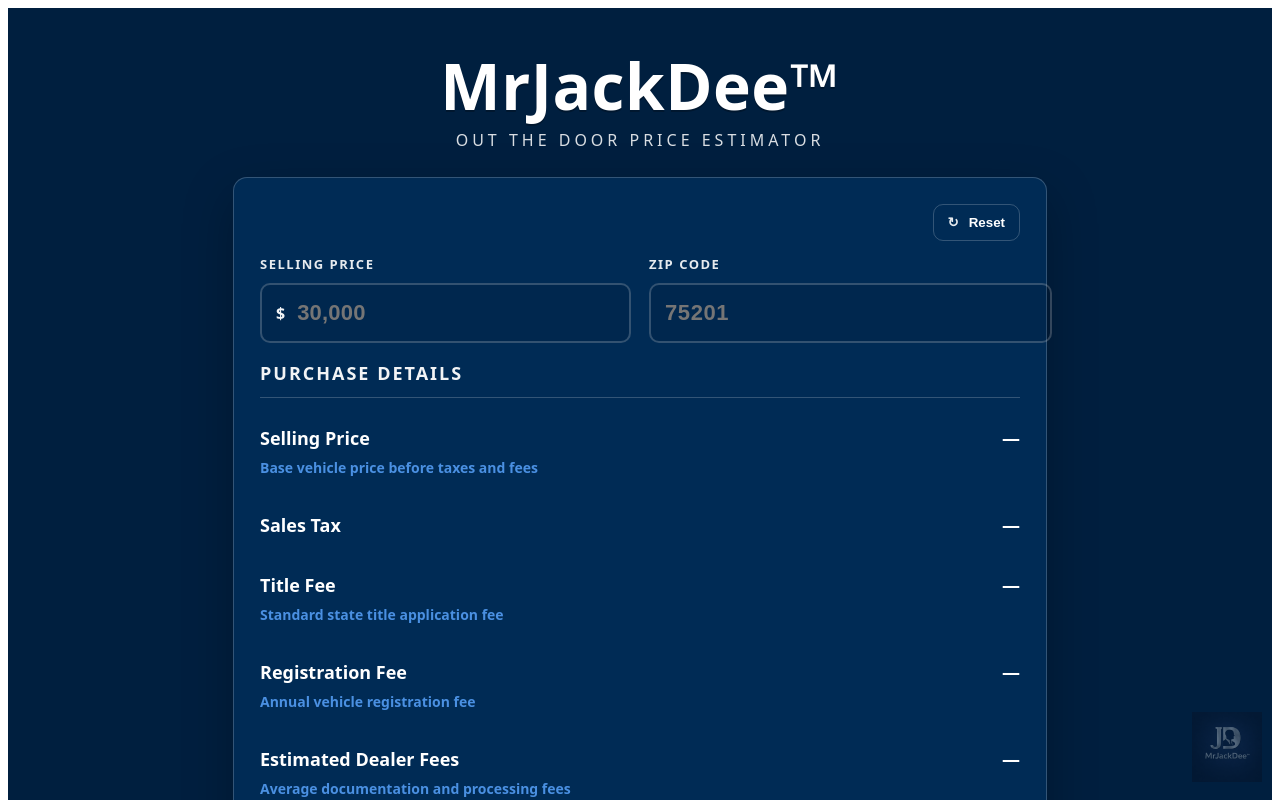
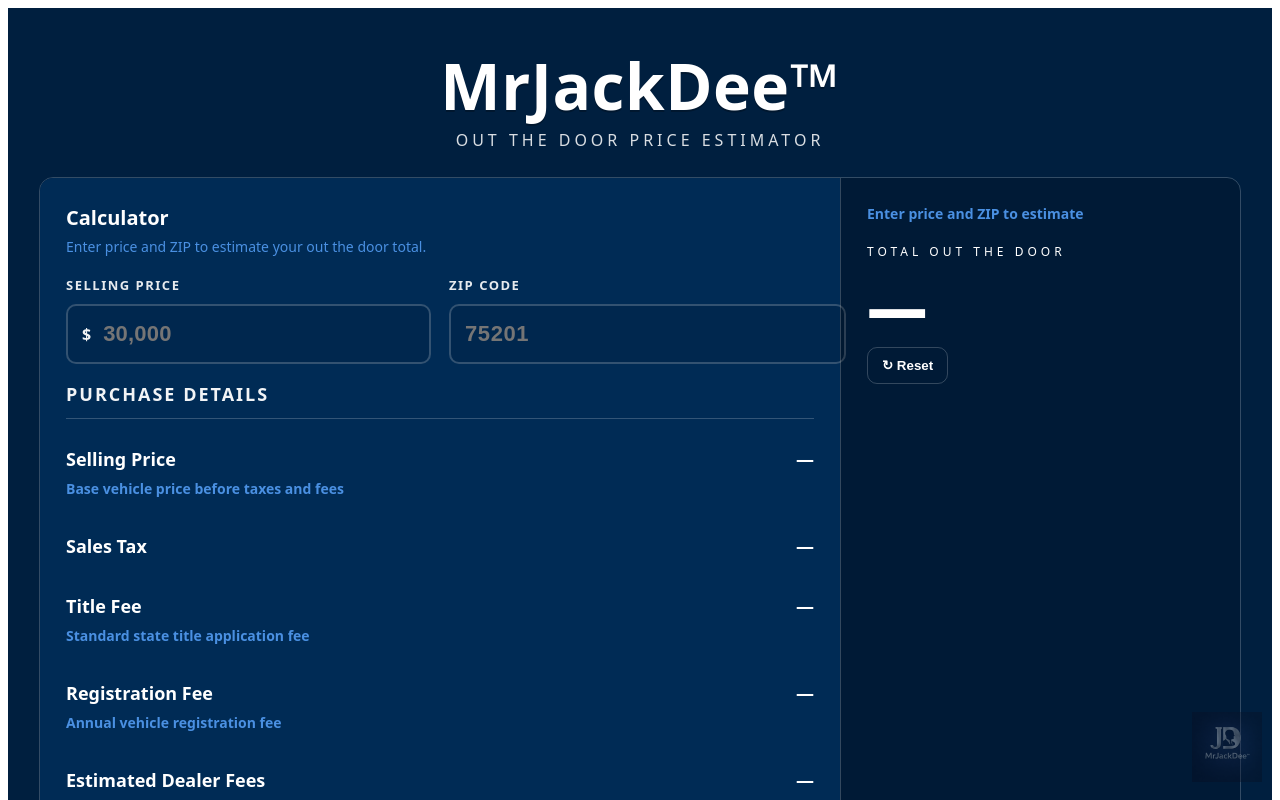
Before and after one commit to mrjackdee/auto-otd-calculator, a React (Vite) app: page / in a window 1280 px wide. Shown: the top 800 px of the page. Built offline with nearby package versions, Linux system fonts and the light colour scheme.

Commit message:
changes to page to make it wider

```diff
--- a/src/App.jsx
+++ b/src/App.jsx
@@ -64,13 +64,15 @@ export default function App() {
         <div style={styles.subtitle}>OUT THE DOOR PRICE ESTIMATOR</div>
       </div>
 
-      <div style={styles.card}>
-        <div style={styles.cardTopRow}>
-          <div style={styles.spacer} />
-          <button type="button" style={styles.resetBtn} onClick={reset}>
-            <span style={styles.resetIcon}>↻</span>
-            Reset
-          </button>
+<div style={styles.appShell}>
+
+  <div style={styles.leftPanel}>
+
+    <div style={styles.sectionHeader}>
+      <div style={styles.sectionHeaderTitle}>Calculator</div>
+      <div style={styles.sectionHeaderSub}>
+        Enter price and ZIP to estimate your out the door total.
+      </div>
     </div>
 
     <div style={styles.inputsGrid}>
@@ -110,44 +112,39 @@ export default function App() {
     <div style={styles.divider} />
 
     <div style={styles.rows}>
-          <Row
-            label="Selling Price"
-            helper="Base vehicle price before taxes and fees"
-            value={ready ? formatCurrency(result.sellingPrice) : "—"}
-          />
-
-          <Row
-            label={taxLineLabel}
-            helper={taxHelper}
-            value={ready ? formatCurrency(result.salesTax) : "—"}
-          />
-
-          <Row
-            label="Title Fee"
-            helper="Standard state title application fee"
-            value={ready ? formatCurrency(result.titleFee) : "—"}
-          />
-
-          <Row
-            label="Registration Fee"
-            helper={rate?.stateCode === "TX" ? "Annual vehicle registration based on weight" : "Annual vehicle registration fee"}
-            value={ready ? formatCurrency(result.licenseFee) : "—"}
-          />
-
-          <Row
-            label="Estimated Dealer Fees"
-            helper="Average documentation and processing fees"
-            value={ready ? formatCurrency(result.dealerFee) : "—"}
-          />
+      <Row label="Selling Price" helper="Base vehicle price before taxes and fees" value={ready ? formatCurrency(result.sellingPrice) : "—"} />
+      <Row label={taxLineLabel} helper={taxHelper} value={ready ? formatCurrency(result.salesTax) : "—"} />
+      <Row label="Title Fee" helper="Standard state title application fee" value={ready ? formatCurrency(result.titleFee) : "—"} />
+      <Row label="Registration Fee" helper="Annual vehicle registration fee" value={ready ? formatCurrency(result.licenseFee) : "—"} />
+      <Row label="Estimated Dealer Fees" helper="Average documentation and processing fees" value={ready ? formatCurrency(result.dealerFee) : "—"} />
     </div>
 
-        <div style={styles.totalDivider} />
+  </div>
 
-        <div style={styles.totalRow}>
-          <div style={styles.totalLabel}>TOTAL OUT THE DOOR</div>
-          <div style={styles.totalValue}>{ready ? formatCurrency(result.total) : "—"}</div>
+
+  <div style={styles.rightPanel}>
+
+    <div style={styles.summaryText}>
+      {rate?.stateCode === "GA"
+        ? "Georgia TAVT estimate"
+        : rate?.stateCode === "TX"
+        ? "Texas vehicle purchase estimate"
+        : "Enter price and ZIP to estimate"}
     </div>
+
+    <div style={styles.bigTotalLabel}>TOTAL OUT THE DOOR</div>
+    <div style={styles.bigTotalValue}>
+      {ready ? formatCurrency(result.total) : "—"}
     </div>
+
+    <button type="button" style={styles.resetBtn} onClick={reset}>
+      ↻ Reset
+    </button>
+
+  </div>
+
+</div>
+
     <img src={logo} alt="MrJackDee logo" style={styles.cornerLogo} />
 
       <div style={styles.footer}>
@@ -158,13 +155,67 @@ export default function App() {
 }
 
 const styles = {
+  appShell: {
+  maxWidth: 1200,
+  margin: "0 auto",
+  display: "grid",
+  gridTemplateColumns: "2fr 1fr",
+  border: "1px solid rgba(255,255,255,0.2)",
+  borderRadius: 14,
+  overflow: "hidden"
+},
+
+leftPanel: {
+  background: "#002B55",
+  padding: 26
+},
+
+rightPanel: {
+  background: "rgba(0,0,0,0.15)",
+  padding: 26,
+  borderLeft: "1px solid rgba(255,255,255,0.2)"
+},
+
+sectionHeader: {
+  marginBottom: 20
+},
+
+sectionHeaderTitle: {
+  fontSize: 20,
+  fontWeight: 900
+},
+
+sectionHeaderSub: {
+  marginTop: 6,
+  fontSize: 14,
+  color: "#4A90E2"
+},
+
+summaryText: {
+  fontSize: 14,
+  color: "#4A90E2",
+  fontWeight: 800
+},
+
+bigTotalLabel: {
+  marginTop: 20,
+  letterSpacing: 4,
+  fontSize: 12
+},
+
+bigTotalValue: {
+  fontSize: 58,
+  fontWeight: 1000,
+  marginTop: 8
+},
+
   page: {
     minHeight: "100vh",
     background: "#001F3F",
     color: "#FFFFFF",
     fontFamily:
       'ui-sans-serif, system-ui, -apple-system, Segoe UI, Roboto, Helvetica, Arial, "Apple Color Emoji","Segoe UI Emoji"',
-    padding: "44px 20px 24px"
+    padding: "44px 20px 80px"
   },
 
   cornerLogo: {
```
Lines whose indentation alone changed are shown as unchanged.
